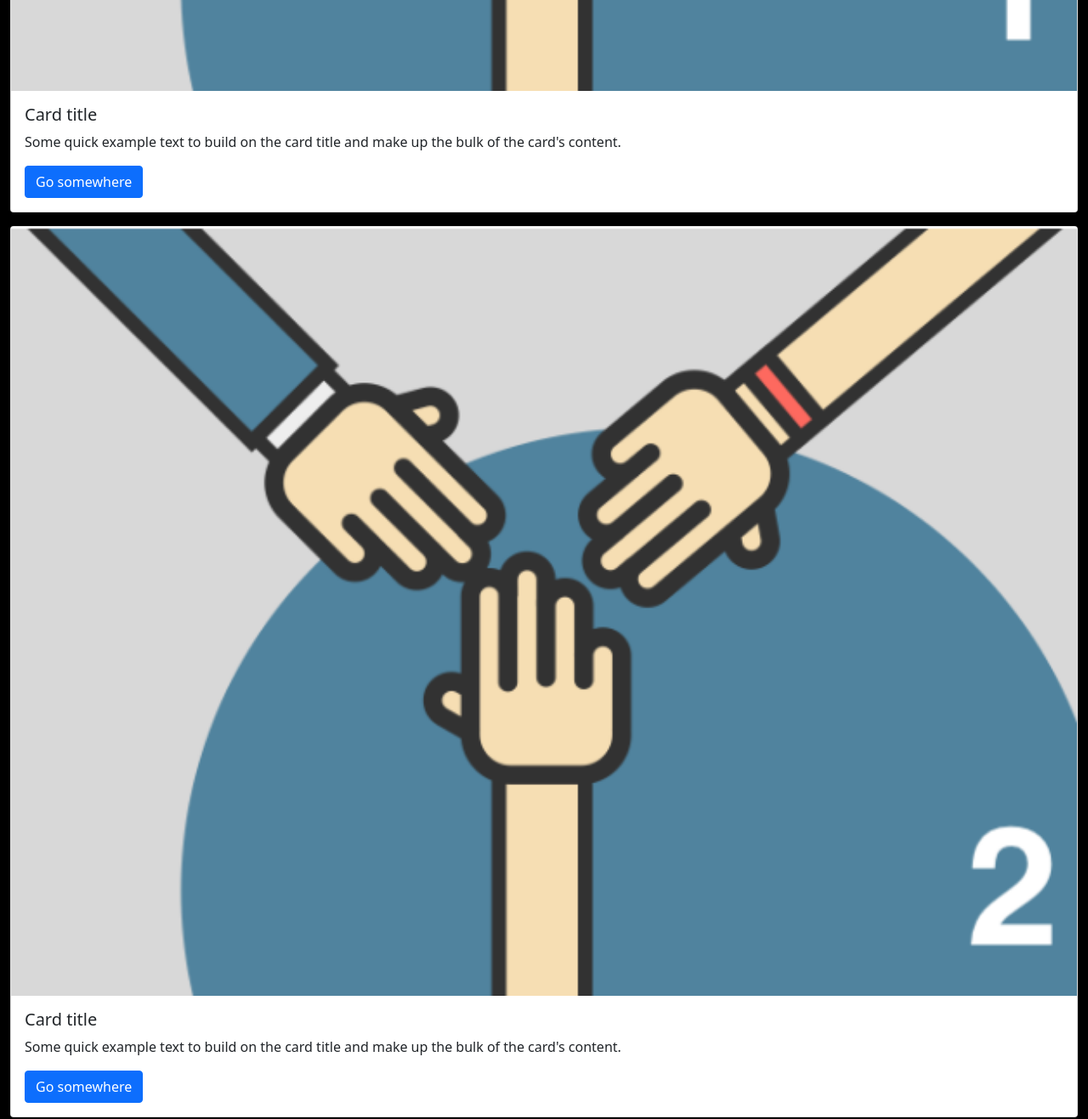
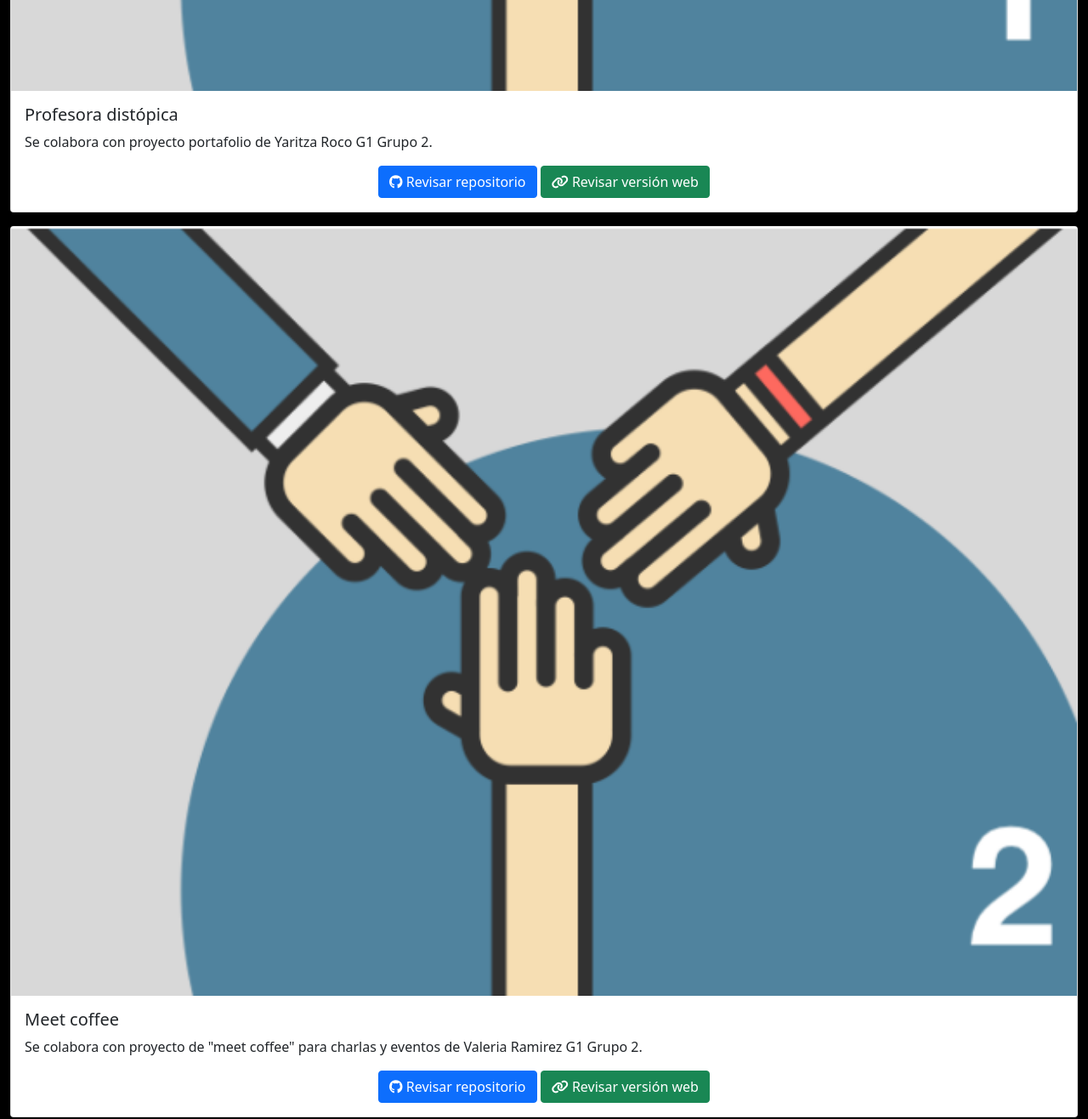
Before and after one commit to yaritzaroco/BaHaMuT7.github.io, a plain HTML site: page index.html in a window 1280 px wide. Shown: the part 7440-8757 px from the top of the page at 85% size. Drawn offline with nearby package versions, Linux system fonts and the light colour scheme.

Commit message:
Versión de móviles
Se termina versión de móviles de la aplicación y se termina de llenar la información de los forks

```diff
--- a/index.html
+++ b/index.html
@@ -178,9 +178,16 @@
         <div class="card">
           <img src="assets/img/colab1.png" class="card-img-top" alt="Proyecto CV">
           <div class="card-body">
-            <h5 class="card-title">Card title</h5>
-            <p class="card-text">Some quick example text to build on the card title and make up the bulk of the card's content.</p>
-            <a href="#" class="btn btn-primary">Go somewhere</a>
+            <h5 class="card-title">Profesora distópica</h5>
+            <p class="card-text">Se colabora con proyecto portafolio de Yaritza Roco G1 Grupo 2.</p>
+            <div class="text-center">
+              <a href="https://github.com/BaHaMuT7/yari_colaborativo" class="btn btn-primary" target="_blank" rel="noopener noreferrer">
+                <i class="fa-brands fa-github icono-boton"></i> Revisar repositorio
+              </a>
+              <a href="https://bahamut7.github.io/yari_colaborativo/" class="btn btn-success" target="_blank" rel="noopener noreferrer">
+                <i class="fa-solid fa-link icono-boton"></i> Revisar versión web
+              </a>
+            </div>
           </div>
         </div>
       </div>
@@ -188,9 +195,16 @@
         <div class="card">
           <img src="assets/img/colab2.png" class="card-img-top" alt="Proyecto CV">
           <div class="card-body">
-            <h5 class="card-title">Card title</h5>
-            <p class="card-text">Some quick example text to build on the card title and make up the bulk of the card's content.</p>
-            <a href="#" class="btn btn-primary">Go somewhere</a>
+            <h5 class="card-title">Meet coffee</h5>
+            <p class="card-text">Se colabora con proyecto de "meet coffee" para charlas y eventos de Valeria Ramirez G1 Grupo 2.</p>
+            <div class="text-center">
+              <a href="https://github.com/BaHaMuT7/valeramirez_colaborativo" class="btn btn-primary" target="_blank" rel="noopener noreferrer">
+                <i class="fa-brands fa-github icono-boton"></i> Revisar repositorio
+              </a>
+              <a href="https://bahamut7.github.io/valeramirez_colaborativo/" class="btn btn-success" target="_blank" rel="noopener noreferrer">
+                <i class="fa-solid fa-link icono-boton"></i> Revisar versión web
+              </a>
+            </div>
           </div>
         </div>
       </div>
```
